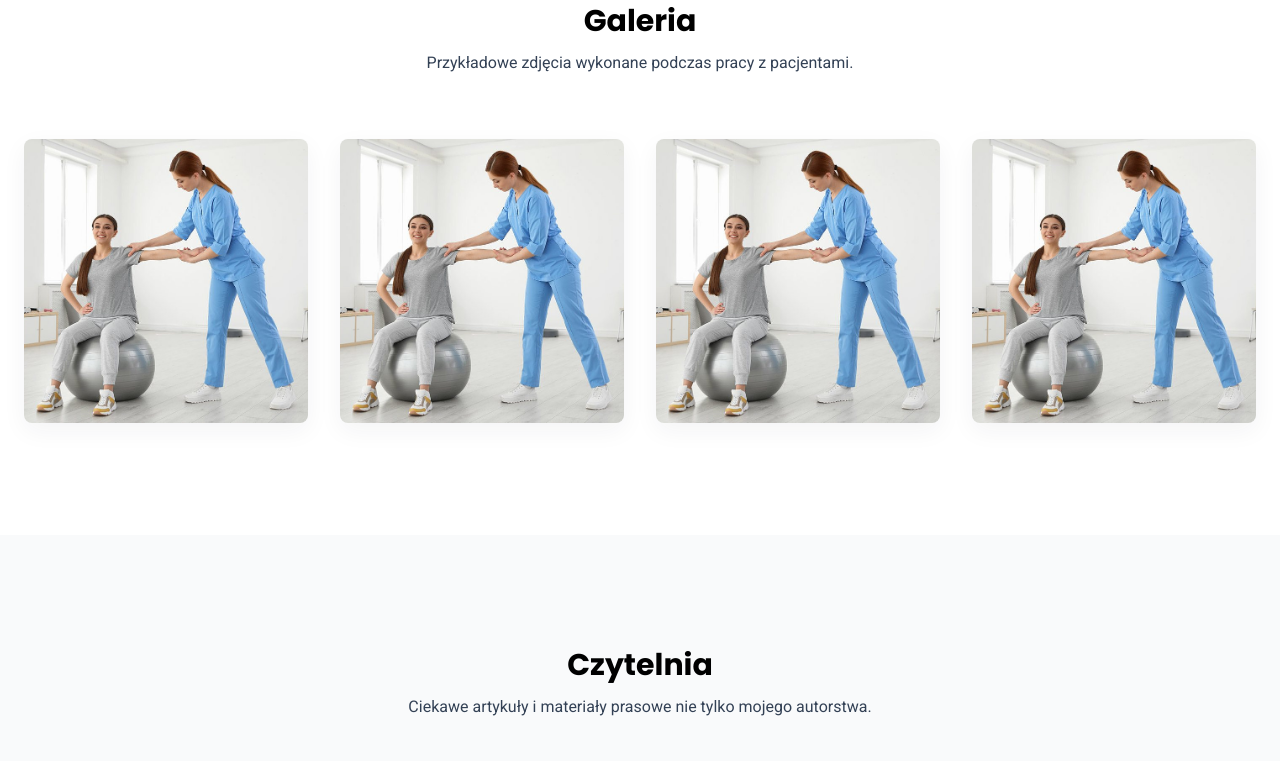
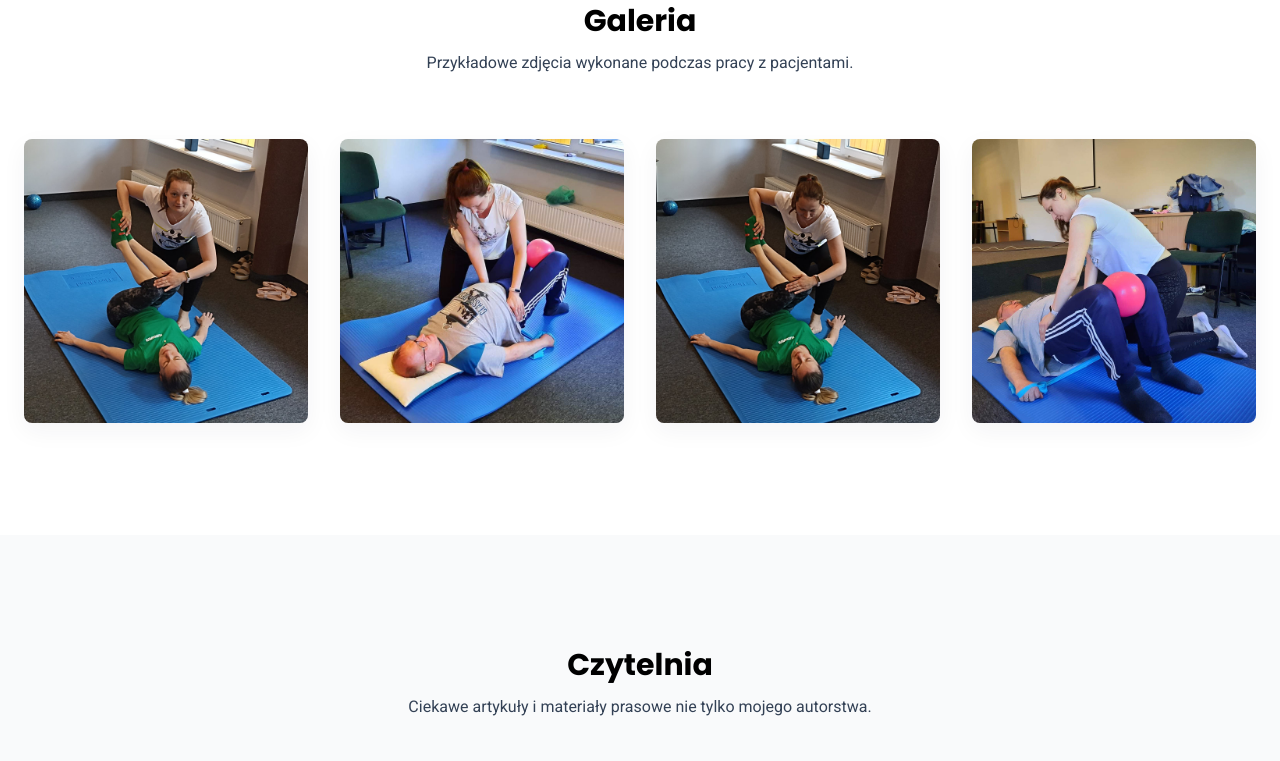
Before and after one commit to cichy380/ania, a website built with Parcel: page src/index.html in a window 1280 px wide. Shown: the part 3676-4437 px from the top of the page. Built offline with nearby package versions, Linux system fonts and the light colour scheme; what a11y-dialog would draw is missing.

Commit message:
add images

```diff
--- a/src/index.html
+++ b/src/index.html
@@ -570,33 +570,31 @@
   <div class="sm:hidden">
     <div class="swiper">
       <div class="swiper-wrapper">
-        <!-- Slides -->
         <div class="swiper-slide">
           <div class="m-6">
-<!--            style="box-shadow: 0 0 10px 10px red"-->
             <figure class="rounded-lg overflow-hidden shadow-light">
-              <img src="./cover.jpg" alt="">
+              <img src="./kinezy-med-fizjoterapia-01.jpg" alt="">
             </figure>
           </div>
         </div>
         <div class="swiper-slide">
           <div class="m-6">
             <figure class="rounded-lg overflow-hidden shadow-light">
-              <img src="./cover.jpg" alt="">
+              <img src="./kinezy-med-fizjoterapia-02.jpg" alt="">
             </figure>
           </div>
         </div>
         <div class="swiper-slide">
           <div class="m-6">
             <figure class="rounded-lg overflow-hidden shadow-light">
-              <img src="./cover.jpg" alt="">
+              <img src="./kinezy-med-fizjoterapia-03.jpg" alt="">
             </figure>
           </div>
         </div>
         <div class="swiper-slide">
           <div class="m-6">
             <figure class="rounded-lg overflow-hidden shadow-light">
-              <img src="./cover.jpg" alt="">
+              <img src="./kinezy-med-fizjoterapia-04.jpg" alt="">
             </figure>
           </div>
         </div>
@@ -619,19 +617,19 @@
       <!--      cursor-pointer relative group-->
       <figure class="rounded-lg overflow-hidden shadow-light">
         <!--        scale-100 group-hover:scale-105  transition-transform duration-500-->
-        <img src="./cover.jpg" alt="">
+        <img src="./kinezy-med-fizjoterapia-01.jpg" alt="">
         <!--        <figcaption class="absolute w-full bg-white -bottom-1/4 group-hover:bottom-0 transition-all duration-300">-->
         <!--          <p class="p-4 text-slate-700 text-sm">Lorem ipsum dolor sit amet, consectetur adipiscing elit consectetur.</p>-->
         <!--        </figcaption>-->
       </figure>
       <figure class="rounded-lg overflow-hidden shadow-light">
-        <img src="./cover.jpg" alt="">
+        <img src="./kinezy-med-fizjoterapia-02.jpg" alt="">
       </figure>
       <figure class="rounded-lg overflow-hidden shadow-light">
-        <img src="./cover.jpg" alt="">
+        <img src="./kinezy-med-fizjoterapia-03.jpg" alt="">
       </figure>
       <figure class="rounded-lg overflow-hidden shadow-light">
-        <img src="./cover.jpg" alt="">
+        <img src="./kinezy-med-fizjoterapia-04.jpg" alt="">
       </figure>
     </div>
   </div>
```
Also changed, not shown: src/kinezy-med-fizjoterapia-01.jpg (added), src/kinezy-med-fizjoterapia-02.jpg (added), src/kinezy-med-fizjoterapia-03.jpg (added), src/kinezy-med-fizjoterapia-04.jpg (added), src/kinezy-med-fizjoterapia-05.jpg (added).
